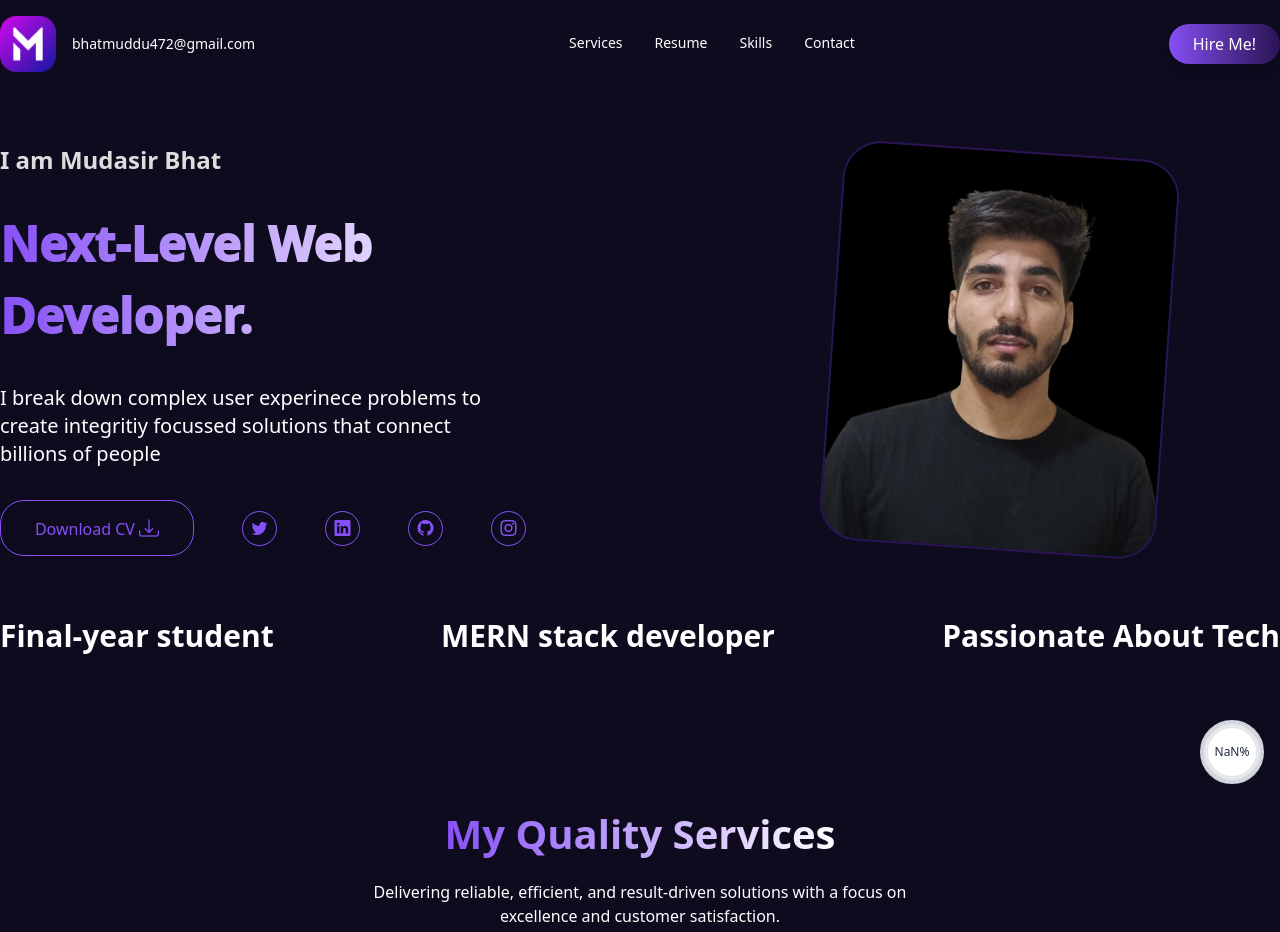
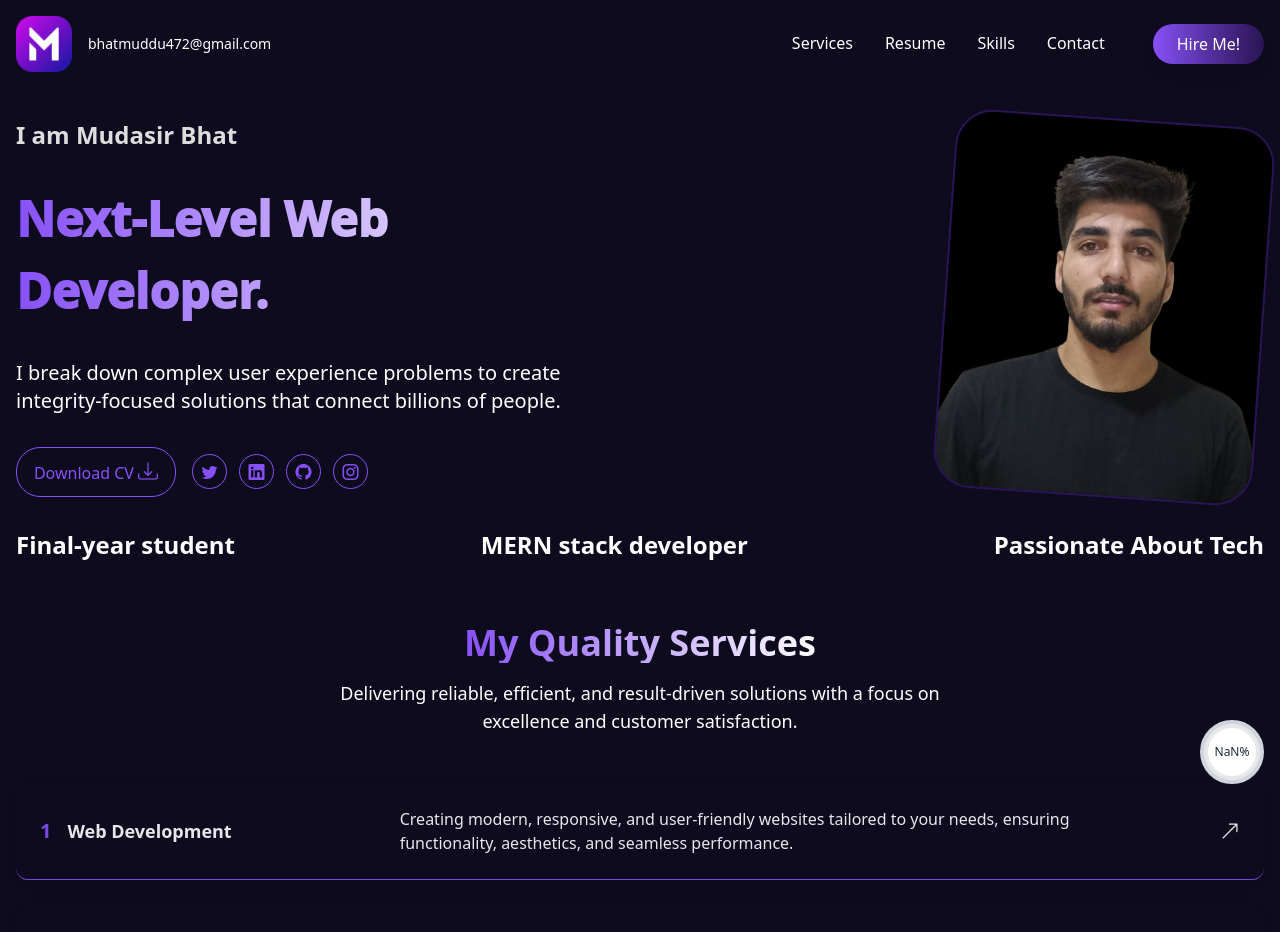
Before and after one commit to Mudasir472/Portfolio-new, a React (Vite) app: page / in a window 1280 px wide. Shown: the top 932 px of the page. Built offline with nearby package versions, Linux system fonts and the light colour scheme.

Commit message:
make it fully responsive

```diff
--- a/package.json
+++ b/package.json
@@ -15,6 +15,7 @@
     "@tailwindcss/vite": "^4.0.6",
     "framer-motion": "^12.4.2",
     "install": "^0.13.0",
+    "lucide-react": "^0.475.0",
     "npm": "^11.1.0",
     "react": "^19.0.0",
     "react-dom": "^19.0.0",
--- a/src/Components/Navbar.jsx
+++ b/src/Components/Navbar.jsx
@@ -1,11 +1,12 @@
 import React, { useEffect, useState } from "react";
-import M from "../assets/Muddu.png"
+import M from "../assets/Muddu.png";
 import { Link, useLocation } from "react-router-dom";
+import { Menu, X } from "lucide-react"; // Import icons
+
 const Navbar = () => {
     const location = useLocation();
-    console.log(location.pathname);
-
     const [currentRoute, setCurrentRoute] = useState("");
+    const [isMenuOpen, setIsMenuOpen] = useState(false);
 
     useEffect(() => {
         const updateRoute = () => {
@@ -23,51 +24,70 @@ const Navbar = () => {
             window.removeEventListener("hashchange", updateRoute);
         };
     }, []);
-    console.log(currentRoute);
+
+    const toggleMenu = () => setIsMenuOpen(!isMenuOpen);
 
     return (
-        <nav className="">
-            <div className="flex  items-center justify-between  py-4 container mx-auto">
+        <nav className=" text-white">
+            <div className="flex items-center justify-between py-4 px-4 container mx-auto">
+                {/* Logo and email */}
                 <div className="flex items-center gap-4">
-                    <Link to={'/'}>
-                        {/* <div className="rounded-full bg-[#6140a0] w-[52px] h-[52px] flex items-center justify-center cursor-pointer  text-white p-2">
-                            <span className=" font-bold text-2xl">M</span>
-                        </div> */}
-                        <img className="h-[56px]" src={M} alt="" />
+                    <Link to="/">
+                        <img className="h-[56px]" src={M} alt="Logo" />
                     </Link>
-                    <p className="text-white text-sm">bhatmuddu472@gmail.com</p>
+                    <p className="text-sm hidden sm:block">bhatmuddu472@gmail.com</p>
+                </div>
+
+                {/* Hamburger menu icon */}
+                <div className="sm:hidden">
+                    {isMenuOpen ? (
+                        <X className="h-6 w-6 cursor-pointer" onClick={toggleMenu} />
+                    ) : (
+                        <Menu className="h-6 w-6 cursor-pointer" onClick={toggleMenu} />
+                    )}
                 </div>
 
                 {/* Navigation Links */}
-                <div className="flex gap-8 text-white text-sm">
+                <div
+                    className={`flex-col sm:flex-row sm:flex items-center gap-8 absolute sm:static top-16 left-0 right-0 sm:top-auto sm:left-auto sm:right-auto bg-gray-900 sm:bg-transparent transition-all duration-300 ${isMenuOpen ? "flex" : "hidden"
+                        }`}
+                >
                     <a
                         href="#services"
-                        className={`pb-[3px] hover:text-gray-300 ${currentRoute === "#services" ? "border-b-3  border-[#6434c0]" : ""
+                        className={`pb-[3px] hover:text-gray-300 ${currentRoute === "#services" ? "border-b-3 border-[#6434c0]" : ""
                             }`}
-                    >Services</a>
+                    >
+                        Services
+                    </a>
                     <a
                         href="#works"
-                        className={` pb-[3px] hover:text-gray-300 ${currentRoute === "#works" ? "border-b-3 border-[#6434c0]" : ""
+                        className={`pb-[3px] hover:text-gray-300 ${currentRoute === "#works" ? "border-b-3 border-[#6434c0]" : ""
                             }`}
-                    >Resume</a>
+                    >
+                        Resume
+                    </a>
                     <a
                         href="#skill"
-                        className={` pb-[3px] hover:text-gray-300 ${currentRoute === "#skill" ? "border-b-3 border-[#6434c0]" : ""
+                        className={`pb-[3px] hover:text-gray-300 ${currentRoute === "#skill" ? "border-b-3 border-[#6434c0]" : ""
                             }`}
-                    >Skills</a>
+                    >
+                        Skills
+                    </a>
                     <a
                         href="#contact"
-                        className={`pb-[3px] hover:text-gray-300  ${currentRoute === "#contact" ? "border-b-3 border-[#6434c0]" : ""
+                        className={`pb-[3px] hover:text-gray-300 ${currentRoute === "#contact" ? "border-b-3 border-[#6434c0]" : ""
                             }`}
-                    >Contact</a>
+                    >
+                        Contact
+                    </a>
+
+                    {/* Hire Me Button */}
+                    <a href="/#contact" className="sm:ml-4">
+                        <button className="cursor-pointer bg-gradient-to-r from-[#8750f7] to-[#2a1454] hover:from-[#2a1454] hover:to-[#8750f7] transition-all duration-500 text-white font-medium px-6 py-2 rounded-full shadow-lg hover:opacity-90">
+                            Hire Me!
+                        </button>
+                    </a>
                 </div>
-
-                {/* Hire Me Button */}
-                <a href='/#contact'>
-                    <button className="cursor-pointer bg-gradient-to-r from-[#8750f7] to-[#2a1454] hover:from-[#2a1454] hover:to-[#8750f7] transition-all duration-500  text-white font-medium px-6 py-2 rounded-full shadow-lg hover:opacity-90">
-                        Hire Me!
-                    </button>
-                </a>
             </div>
         </nav>
     );
--- a/src/Views/AllServices.jsx
+++ b/src/Views/AllServices.jsx
@@ -1,9 +1,11 @@
-import { motion } from 'framer-motion';
+import { motion } from "framer-motion";
 
 function AllServices({ title, index, description, hovered, setHovered }) {
     const isHovered = hovered === index;
-    const isFirst = index === 0 + 1 && hovered === null;
-    return (<>
+    const isFirst = index === 1 && hovered === null;
+
+    return (
+        <>
             <motion.div
                 key={index}
                 onMouseEnter={() => setHovered(index)}
@@ -19,19 +21,27 @@ function AllServices({ title, index, description, hovered, setHovered }) {
                     duration: 0.4,
                     ease: "easeInOut",
                 }}
-            className={`allservices rounded-xl border-b w-full p-[20px] h-[6.5rem] border-b-[#8750f7] flex items-center justify-between gap-[2rem] ${isHovered || isFirst
+                className={`allservices rounded-xl border border-[#8750f7] lg:border-b lg:border-x-0 lg:border-t-0 w-full p-4 sm:p-6 h-auto flex flex-col sm:flex-row items-center justify-between gap-4 ${isHovered || isFirst
                         ? "bg-gradient-to-r from-[#8750f7] via-[#2a1454] to-[#8750f7] text-white"
-                : "bg-transparent "
+                        : "bg-transparent"
                     }`}
             >
-            <div className="flex items-center ">
-                <p className={`text-2xl font-bold text-[#8750f7] hover:text-white ${hovered ? "text-white" : "text-[#8750f7]"}`}>{index}</p>
-                <h3 className="ms-4 w-[16rem] text-2xl font-bold">{title}</h3>
+                <div className="flex items-center gap-4">
+                    <p
+                        className={`text-lg md:text-xl font-bold ${isHovered ? "text-white" : "text-[#8750f7]"
+                            }`}
+                    >
+                        {index}
+                    </p>
+                    <h3 className="text-base md:text-lg w-[16rem] font-bold">{title}</h3>
                 </div>
-            <p className="w-[45%]">{description}</p>
-            <p><i className="bi bi-arrow-up-right text-2xl"></i></p>
+                <p className="text-sm md:text-base text-center sm:text-left w-full lg:w-[62%]">{description}</p>
+                <p>
+                    <i className="bi bi-arrow-up-right text-lg md:text-xl"></i>
+                </p>
             </motion.div>
-    </>);
+        </>
+    );
 }
 
 export default AllServices;
--- a/src/Views/FrontPage.jsx
+++ b/src/Views/FrontPage.jsx
@@ -3,87 +3,89 @@ import { motion } from 'framer-motion';
 import { Link } from "react-router-dom";
 
 function FrontPage() {
-    return (<>
-        <div className="frontpage my-[30px] h-[39rem] flex flex-col items- justify-center container mx-auto">
-            <div className="pageMain flex items-center justify-between">
-                <div className="left flex flex-col gap-[2rem] w-[39%]">
-                    <h2 className="text-2xl font-extrabold text-[#ddd]">I am Mudasir Bhat</h2>
+    return (
+        <>
+            <div className="frontpage my-[30px] h-auto flex flex-col items-center justify-center container mx-auto px-4">
+                <div className="pageMain flex flex-wrap items-center justify-between">
+                    {/* Left Section */}
+                    <div className="left flex flex-col gap-[2rem] w-full lg:w-[45%]">
+                        <h2 className="text-xl md:text-2xl font-extrabold text-[#ddd] text-center lg:text-left">I am Mudasir Bhat</h2>
                         <h1
                             style={{
                                 background: "linear-gradient(90deg, #8750f7 0%, #fff 100%)",
                                 WebkitBackgroundClip: "text",
                                 WebkitTextFillColor: "transparent",
                             }}
-                        className="text-[3rem] font-[1000]"
+                            className="text-[2rem] md:text-[3rem] font-[1000] text-center lg:text-left"
                         >
                             Next-Level Web Developer.
                         </h1>
 
-                    <p className="text-xl">I break down complex user experinece problems to create integritiy focussed solutions that connect billions of people</p>
-                    <div className="cv flex items-center gap-[3rem]">
-                        {/* Download CV Button */}
+                        <p className="text-base md:text-xl text-center lg:text-left">
+                            I break down complex user experience problems to create integrity-focused solutions that connect billions of people.
+                        </p>
+
+                        {/* CV and Socials */}
+                        <div className="cv flex flex-wrap items-center justify-center lg:justify-start gap-4">
                             <Link to={`https://drive.google.com/file/d/1bWheIPzsw_NHMHL0KCHFSgbJ-B4308Qh/view`} target="_blank" rel="noopener noreferrer">
-                            <button className="cursor-pointer capitalize font-medium border border-[#8750f7] text-[#8750f7] w-[194px] p-[13px] rounded-3xl transition duration-300 ease-in-out hover:bg-[#8750f7] hover:text-white">
-                                download CV <span><i className="bi bi-download text-xl"></i></span>
+                                <button className="cursor-pointer capitalize font-medium border border-[#8750f7] text-[#8750f7] w-[160px] p-[10px] rounded-3xl transition duration-300 ease-in-out hover:bg-[#8750f7] hover:text-white">
+                                    Download CV <span><i className="bi bi-download text-xl"></i></span>
                                 </button>
                             </Link>
+
                             {/* Social Icons */}
-                        <Link to={`https://x.com/MudduBhat`} target="_blank" rel="noopener noreferrer">
-                            <div className="cursor-pointer twitter w-[35px] h-[35px] flex items-center justify-center border border-[#8750f7] text-[#8750f7] rounded-full transition duration-300 ease-in-out hover:bg-[#8750f7] hover:text-white">
-                                <i className="bi bi-twitter"></i>
+                            <div className="flex gap-3">
+                                {[
+                                    { link: "https://x.com/MudduBhat", icon: "bi-twitter" },
+                                    { link: "https://www.linkedin.com/in/mudasir-bhat-553119228/", icon: "bi-linkedin" },
+                                    { link: "https://github.com/Mudasir472", icon: "bi-github" },
+                                    { link: "https://www.instagram.com/bhat_muddu_/", icon: "bi-instagram" },
+                                ].map((social, idx) => (
+                                    <Link key={idx} to={social.link} target="_blank" rel="noopener noreferrer">
+                                        <div className="cursor-pointer w-[35px] h-[35px] flex items-center justify-center border border-[#8750f7] text-[#8750f7] rounded-full transition duration-300 ease-in-out hover:bg-[#8750f7] hover:text-white">
+                                            <i className={`bi ${social.icon}`}></i>
+                                        </div>
+                                    </Link>
+                                ))}
+                            </div>
+                        </div>
                     </div>
 
-                        </Link>
-                        <Link to={`https://www.linkedin.com/in/mudasir-bhat-553119228/`} target="_blank" rel="noopener noreferrer">
-                            <div className="cursor-pointer linkedin w-[35px] h-[35px] flex items-center justify-center border border-[#8750f7] text-[#8750f7] rounded-full transition duration-300 ease-in-out hover:bg-[#8750f7] hover:text-white">
-                                <i className="bi bi-linkedin"></i>
-                            </div>
-                        </Link>
-                        <Link to={`https://github.com/Mudasir472`} target="_blank" rel="noopener noreferrer">
-                            <div className="cursor-pointer github w-[35px] h-[35px] flex items-center justify-center border border-[#8750f7] text-[#8750f7] rounded-full transition duration-300 ease-in-out hover:bg-[#8750f7] hover:text-white">
-                                <i className="bi bi-github"></i>
-                            </div>
-                        </Link>
-                        <Link to={`https://www.instagram.com/bhat_muddu_/`} target="_blank" rel="noopener noreferrer">
-                            <div className="cursor-pointer insta w-[35px] h-[35px] flex items-center justify-center border border-[#8750f7] text-[#8750f7] rounded-full transition duration-300 ease-in-out hover:bg-[#8750f7] hover:text-white">
-                                <i className="bi bi-instagram"></i>
-                            </div>
-                        </Link>
-                    </div>
-
-                </div>
-                <div className="right me-[7rem]">
-                    <div className="photo">
+                    {/* Right Section */}
+                    <div className="right mt-8 lg:mt-0 w-full lg:w-[45%] flex justify-center lg:justify-end">
                         <motion.div
-                            className="h-[25rem] border-2 border-[#2a1454] rounded-[38px] overflow-hidden"
-                            initial={{ rotate: 4 }} // Initial rotation
+                            className="w-full max-w-[20rem] sm:max-w-[20rem] border-2 border-[#2a1454] rounded-[38px] overflow-hidden"
+                            initial={{ rotate: 4 }}
                             whileHover={{
-                                rotate: 0, // Reset to 0 on hover
-                                scale: 1.05, // Slight zoom on hover
-                                borderColor: "#8750f7", // Change border color on hover
+                                rotate: 0,
+                                scale: 1.05,
+                                borderColor: "#8750f7",
                             }}
-                            transition={{ duration: 0.5, ease: "easeInOut" }} // Smooth transition
+                            transition={{ duration: 0.5, ease: "easeInOut" }}
                         >
                             <img
-                                className="h-full w-full object-cover"
+                                className="w-full h-auto object-cover"
                                 src={imgg}
-                                alt="Rotating example"
+                                alt="Profile Picture"
                             />
                         </motion.div>
                     </div>
-
                 </div>
 
-            </div>
-            <div>
-                <div className="flex h-[10rem] items-center container justify-between ">
-                    <p className="font-bold text-3xl">Final-year student</p>
-                    <p className="font-bold text-3xl">MERN stack developer</p>
-                    <p className="font-bold text-3xl">Passionate About Tech</p>
+                {/* Bottom Section */}
+                <div className="w-full mt-8">
+                    <div className="flex flex-wrap gap-4 items-center justify-center lg:justify-between">
+                        {["Final-year student", "MERN stack developer", "Passionate About Tech"].map((text, idx) => (
+                            <p key={idx} className="font-bold text-xl md:text-2xl text-center">
+                                {text}
+                            </p>
+                        ))}
                     </div>
                 </div>
             </div>
-    </>);
+        </>
+    );
+
 }
 
 export default FrontPage;
--- a/src/Views/Services.jsx
+++ b/src/Views/Services.jsx
@@ -20,21 +20,24 @@ function Services() {
             description: "Designing intuitive, visually appealing, and user-centric interfaces to deliver seamless and engaging user experiences.",
         },
     ];
-    return (<>
-        <div id="services" className="services container mx-auto pt-[2rem]">
-            <div className="servicesMain flex flex-col gap-[1rem] items-center mb-[3rem]">
+    return (
+        <>
+            <div id="services" className="services container mx-auto pt-8 px-4">
+                <div className="servicesMain flex flex-col gap-4 items-center mb-12">
                     <h1
                         style={{
                             background: "linear-gradient(90deg, #8750f7 0%, #fff 100%)",
                             WebkitBackgroundClip: "text",
                             WebkitTextFillColor: "transparent",
                         }}
-                    className="text-[2.5rem] font-[900]"
+                        className="text-3xl md:text-4xl font-extrabold text-center"
                     >
                         My Quality Services
                     </h1>
-                <p className="w-[44%] text-center">Delivering reliable, efficient, and result-driven solutions with a focus on excellence and customer satisfaction.</p>
-                <div className="w-full my-[2rem]">
+                    <p className="w-full md:w-2/3 lg:w-1/2 text-center text-base md:text-lg">
+                        Delivering reliable, efficient, and result-driven solutions with a focus on excellence and customer satisfaction.
+                    </p>
+                    <div className="w-full my-8 flex flex-col gap-6 sm:grid-cols-1 md:grid-cols-2 lg:grid-cols-3">
                         {servicesData.map((service, index) => (
                             <AllServices
                                 key={index}
@@ -48,7 +51,9 @@ function Services() {
                     </div>
                 </div>
             </div>
-    </>);
+        </>
+    );
+
 }
 
 export default Services;
```
Also changed, not shown: src/Views/AllExperiences.jsx (+10 -29 lines), src/Views/AllSkills.jsx (+10 -8 lines), src/Views/Contact.jsx (+42 -18 lines), src/Views/Resume.jsx (+54 -30 lines), src/Views/Skills.jsx (+17 -12 lines), src/Views/WorkProjects.jsx (+4 -6 lines), src/Views/Works.jsx (+12 -14 lines), 1 other file (tests, documents, lock files or other folders). Lines whose indentation alone changed are shown as unchanged.
